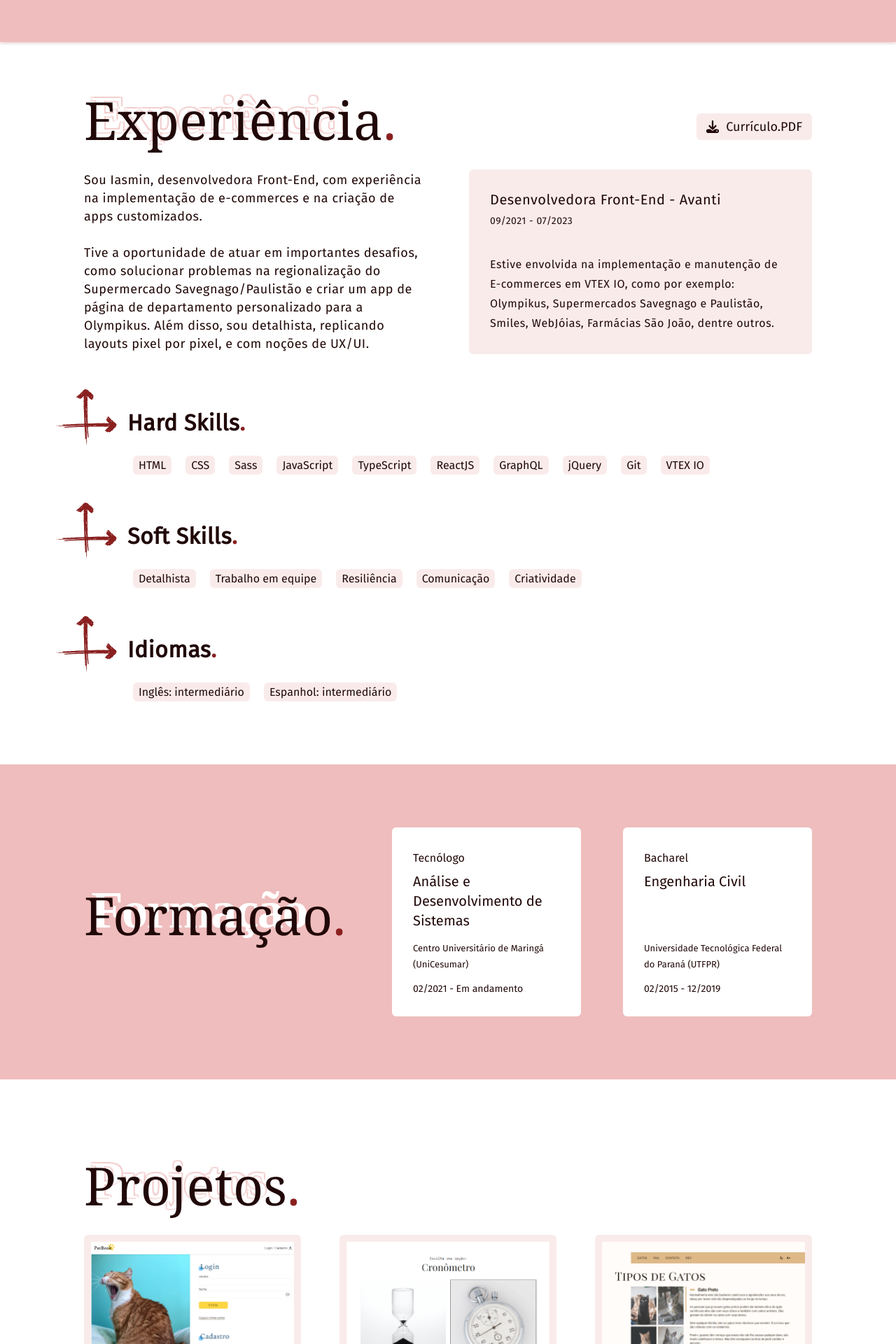
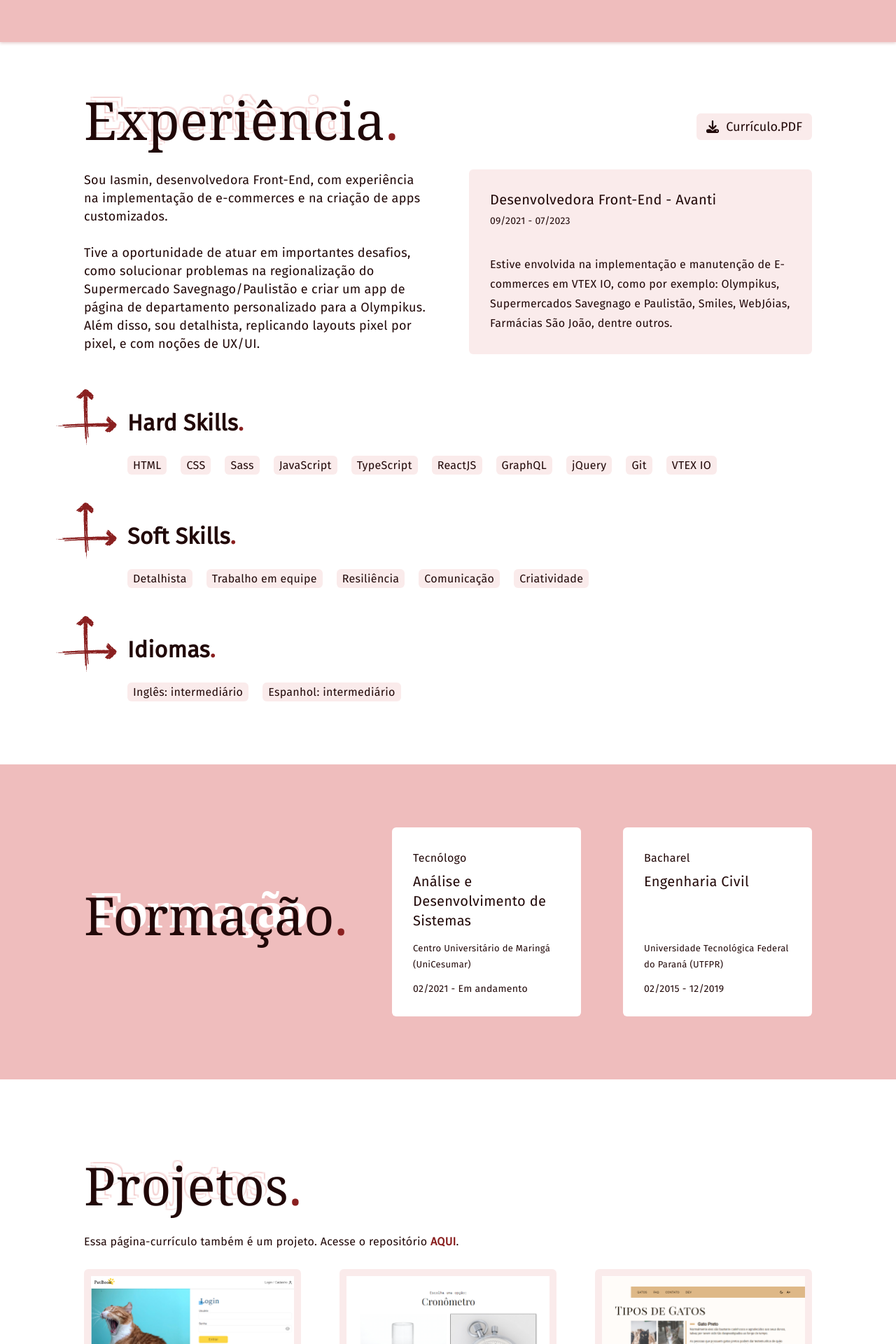
Before and after one commit to iasminln/curriculo-virtual, a React (Vite) app: page / in a window 1280 px wide. Shown: the part 420-2340 px from the top of the page at 70% size. Built offline with nearby package versions, Linux system fonts and the light colour scheme; a web font is replaced by a local one.

Commit message:
fixed some details

```diff
--- a/src/components/Main/Contato/_contato.scss
+++ b/src/components/Main/Contato/_contato.scss
@@ -17,7 +17,7 @@
 
     .content-titulo {
       position: absolute;
-      top: size(-45);
+      top: size(-42);
     }
 
     .conteudo {
--- a/src/components/Main/Creditos/_creditos.scss
+++ b/src/components/Main/Creditos/_creditos.scss
@@ -16,7 +16,7 @@
 
     .content-titulo {
       position: absolute;
-      top: size(-45);
+      top: size(-42);
     }
 
     .conteudo {
--- a/src/components/Main/Experiencia/_experiencia.scss
+++ b/src/components/Main/Experiencia/_experiencia.scss
@@ -33,7 +33,6 @@
     .text-01 {
       font-size: size(18);
       line-height: size(26);
-      letter-spacing: .5px;
     }
 
     .box {
@@ -48,7 +47,6 @@
       .box-text-01 {
         font-size: size(20);
         line-height: size(26);
-        letter-spacing: .5px;
         font-weight: 500;
         margin-bottom: size(5);
       }
@@ -56,22 +54,19 @@
       .box-text-02 {
         font-size: size(14);
         line-height: size(26);
-        letter-spacing: .5px;
         margin-bottom: size(35);
       }
 
       .box-text-03 {
         font-size: size(16);
         line-height: size(28);
-        letter-spacing: .5px;
       }
     }
-
   }
 
 
   .list-skills {
-    margin: 0 0 size(40) size(70);
+    margin: 0 0 size(40) size(62);
     display: flex;
     flex-wrap: wrap;
     gap: 20px;
--- a/src/components/Main/Formacao/_formacao.scss
+++ b/src/components/Main/Formacao/_formacao.scss
@@ -11,7 +11,7 @@
   .titulo-cursive {
     @include dark() {
 
-      @include mq(1000, min){
+      @include mq(1000, min) {
         color: $color-six !important;
       }
     }
@@ -30,7 +30,7 @@
     .content-text {
       @include mq(1000) {
         position: absolute;
-        top: size(-40);
+        top: size(-42);
       }
     }
 
--- a/src/components/Main/Header/_header.scss
+++ b/src/components/Main/Header/_header.scss
@@ -39,7 +39,6 @@
       font-family: $type-second;
       font-size: size(20);
       font-weight: 600;
-      letter-spacing: .5px;
       padding: size(10) 0;
       margin-right: size(10);
 
--- a/src/components/Main/Projetos/Projetos.jsx
+++ b/src/components/Main/Projetos/Projetos.jsx
@@ -13,6 +13,8 @@ const Projetos = () => {
     <section className='projetos' id='projetos'>
 
       <Titulo>Projetos</Titulo>
+      <p className='text-inicial'>Essa página-currículo também é um projeto. Acesse o repositório <a href="https://github.com/iasminln/curriculo-virtual" target="_blank" rel="noreferrer">AQUI</a>.
+      </p>
       <div className='content'>
         <ItemProjeto
           img={ImageProjeto01}
--- a/src/components/Main/Projetos/_projetos.scss
+++ b/src/components/Main/Projetos/_projetos.scss
@@ -1,6 +1,24 @@
 .projetos {
   @include container();
   margin-bottom: size(80);
+
+  .text-inicial {
+    font-size: (18);
+    margin: size(20) 0 size(30) 0;
+
+    a {
+      color: $color-one;
+      font-weight: 600;
+
+      @include dark() {
+        color: $color-three;
+      }
+
+      &:hover {
+        text-decoration: underline;
+      }
+    }
+  }
 
   .content {
     display: flex;
@@ -10,7 +28,7 @@
     flex-wrap: wrap;
     gap: 10px;
 
-    @include mq(1000){
+    @include mq(1000) {
       justify-content: center;
       gap: 30px;
     }
@@ -44,7 +62,7 @@
       padding: size(8);
       cursor: pointer;
 
-      &:disabled{
+      &:disabled {
         opacity: .4;
         cursor: initial;
       }
--- /dev/null
+++ b/src/components/Main/Sobre/Curiosidades.jsx
@@ -0,0 +1,34 @@
+import React from 'react';
+import ImageLayout from '../../../assets/pequeno-layout.png'
+import TituloSecundario from '../Util/TituloSecundario';
+import { Link } from 'react-router-dom';
+
+
+const Curiosidades = () => {
+
+  return (
+    <div className='curiosidades'>
+      <TituloSecundario>Curiosidades</TituloSecundario>
+
+      <div className='content-curiosidades'>
+        <p className='text'>
+          O conceito dessa página-currículo foi criado com base no último design do meu antigo blog. Escolhi uma cor para base e defini o resto da paleta com cores mais agradáveis e que combinavam entre si. Os títulos feitos com sobreposição de fontes e os ícones de setas também tiveram inspiração nesse antigo layout. Nada foi por acaso! Eu queria criar um currículo que não fosse ctrl c + ctrl v e que tivesse alguma personalidade. E de quebra, homenageio a Iasmin de 12 anos que começou essa brincadeira sem imaginar que chegaria até aqui.<br /><br />
+
+          Como parte da experiência, recriei a página que esteve ao ar até 2007 no finado Weblogger, com todo o <span style={{ textDecoration: 'line-through' }}>terrível</span> charme dos anos 2000.
+        </p>
+
+        <div className='container-layout'>
+          <Link target='_blank' to="/antigo"><img className='img-layout' src={ImageLayout} alt="Imagem pequena do layout antigo" /></Link>
+          <p style={{ fontStyle: 'italic', fontSize: '13px', textAlign: 'center' }}>Perdoe-me, Deus do Design, eu era só uma criança...</p>
+        </div>
+
+        <p className='text'>
+          Vale lembrar que esse layout antigo não foi feito para ser visualizado no celular, ou seja, ele vai quebrar. Para quem estranhar o tamanho tão pequeno, lembrem que os displays eram de 800 x 600 pixels. 😂 Se você mudar a configuração do seu monitor para 800 x 600, vai ver que fica, ó, <span style={{ fontStyle: 'italic' }}> xuxu beleza.</span> 👌
+        </p>
+
+      </div>
+    </div>
+  )
+}
+
+export default Curiosidades;
--- a/src/components/Main/Sobre/Sobre.jsx
+++ b/src/components/Main/Sobre/Sobre.jsx
@@ -1,11 +1,9 @@
 import React, { useState } from 'react';
 import Titulo from '../Util/Titulo';
 import ImageIasmin from '../../../assets/iasmin.jpg'
-import ImageLayout from '../../../assets/pequeno-layout.png'
 import useMedia from '../../../Hooks/useMedia';
-import TituloSecundario from '../Util/TituloSecundario';
-import { Link } from 'react-router-dom';
 import ButtonDefault from '../Util/Button';
+import Curiosidades from './Curiosidades';
 
 
 
@@ -25,8 +23,8 @@ const Sobre = () => {
 
         <div className='box'>
           <ul>
-            <li>Me chamo <span className='destaque'>Iasmin Lisboa Nogueira</span>, tenho 29 anos e moro em Florianópolis, SC.</li>
-            <li>Aprendi HTML e CSS em 2006, com uns 12 anos, em tempos pré YouTube e pré Tumblr. Tive um blog e criava todo o design, layout e identidade visual. Mas parei de mexer nisso quando fui pro ensino médio, retornando só na faculdade de engenharia.</li>
+            <li>Me chamo <span className='destaque'>Iasmin Lisboa Nogueira</span>, tenho 29 anos, sou mineira e moro em Florianópolis, SC.</li>
+            <li>Comecei a aprender HTML e CSS em 2006, com uns 12 anos, em tempos pré YouTube e pré Tumblr. Tive um blog e criava todo o layout e identidade visual. Mas parei de mexer nisso quando fui pro ensino médio, retornando só na faculdade de engenharia.</li>
             <li>Sou formada em engenharia civil e atuei fazendo projetos hidráulicos e de prevenção contra incêndio, residencial e predial. Mas não estava feliz nessa carreira.</li>
             <li>Comecei a rever e estudar programação em 2018, mas só mudei de carreira oficialmente em 2021. Depois de me aperfeiçoar melhor em desenvolvimento web, quero aprender tecnologias mobile.</li>
           </ul>
@@ -40,29 +38,7 @@ const Sobre = () => {
         <ButtonDefault onClick={() => setCuriosidades(!curiosidades)}>{curiosidades ? "Ver menos" : "Ver mais"}</ButtonDefault>
       </div>
 
-      {curiosidades &&
-        <div className='curiosidades'>
-          <TituloSecundario>Curiosidades</TituloSecundario>
-
-          <div className='content-curiosidades'>
-            <p className='text'>O conceito dessa página-currículo foi criado com base no último design do meu antigo blog. Escolhi uma cor para base e defini o resto da paleta com cores mais agradáveis e que combinavam entre si. Os títulos feitos com sobreposição de fontes e os ícones de setas também tiveram inspiração nesse antigo layout. Nada foi por acaso! Eu queria criar um currículo que não fosse ctrl c + ctrl v e que tivesse alguma personalidade. E de quebra, homenageio a Iasmin de 12 anos que começou essa brincadeira sem imaginar que chegaria até aqui.<br /><br />
-
-              Como parte da experiência, recriei a página que esteve ao ar até 2007 no finado Weblogger, com todo o <span style={{ textDecoration: 'line-through' }}>terrível</span> charme dos anos 2000.
-            </p>
-
-            <div className='container-layout'>
-              <Link target='_blank' to="/antigo"><img className='img-layout' src={ImageLayout} alt="Imagem pequena do layout antigo" /></Link>
-
-              <p style={{ fontStyle: 'italic', fontSize: '13px', textAlign: 'center' }}>Perdoe-me, Deus do Design, eu era só uma criança...</p>
-            </div>
-
-            <p className='text'>
-              Vale lembrar que esse layout antigo não foi feito para ser visualizado no celular, ou seja, ele vai quebrar. Para quem estranhar o tamanho tão pequeno, lembrem que os displays eram de 800 x 600 pixels. 😂 Se você mudar a configuração do seu monitor para 800x600, vai ver que fica, ó, <span style={{ fontStyle: 'italic' }}> xuxu beleza.</span> 👌
-            </p>
-
-          </div>
-        </div>
-      }
+      {curiosidades && <Curiosidades />}
 
     </section>
   )
--- a/src/components/Main/Sobre/_sobre.scss
+++ b/src/components/Main/Sobre/_sobre.scss
@@ -92,7 +92,7 @@
     grid-column: 1/-1;
 
     .content-curiosidades {
-      margin: 0 0 size(90) size(70);
+      margin: 0 0 size(90) size(62);
 
       .text {
         font-size: size(18);
--- a/src/components/Main/Util/_util.scss
+++ b/src/components/Main/Util/_util.scss
@@ -28,10 +28,10 @@
     color: white;
     font-size: size(75);
     text-shadow:
-      -2px -2px 0px rgba($color: $color-two, $alpha: .5),
-      -2px 2px 0px rgba($color: $color-two, $alpha: .5),
-      2px -2px 0px rgba($color: $color-two, $alpha: .5),
-      2px 0px 0px rgba($color: $color-two, $alpha: .5);
+      -2px -2px 0px rgba($color: $color-two, $alpha: .4),
+      -2px 2px 0px rgba($color: $color-two, $alpha: .4),
+      2px -2px 0px rgba($color: $color-two, $alpha: .4),
+      2px 0px 0px rgba($color: $color-two, $alpha: .4);
 
 
     @include mq(1100) {
@@ -63,7 +63,6 @@
   .titulo-main {
     font-size: size(32);
     font-weight: 600;
-    letter-spacing: .5px;
     margin-bottom: size(-15);
 
     .dot {
--- a/src/css/_reset.scss
+++ b/src/css/_reset.scss
@@ -21,9 +21,10 @@ body {
   padding: 0;
   color: $color-type;
   font-family: $type-first;
+  letter-spacing: .3px;
   position: relative;
 
-  &.darkmode{
+  &.darkmode {
     background: $color-seven;
     color: $color-four;
   }
```
Also changed, not shown: 1 other file (tests, documents, lock files or other folders).
